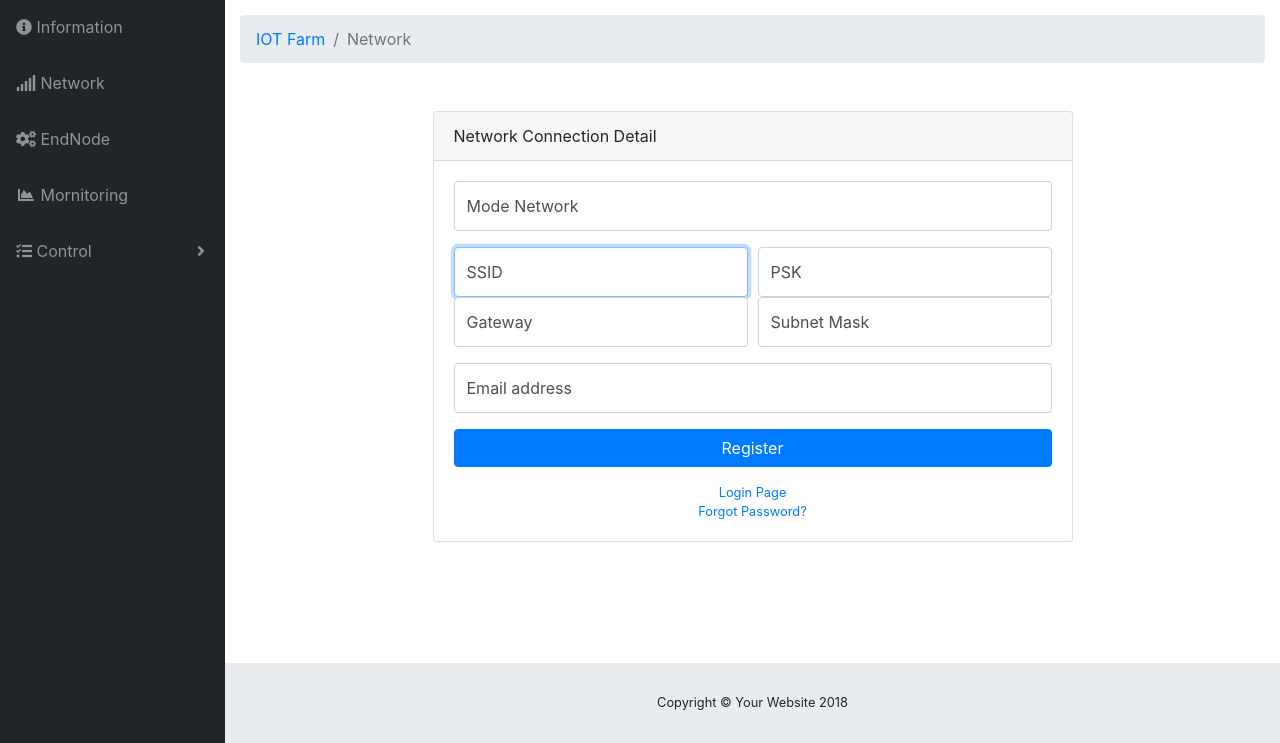
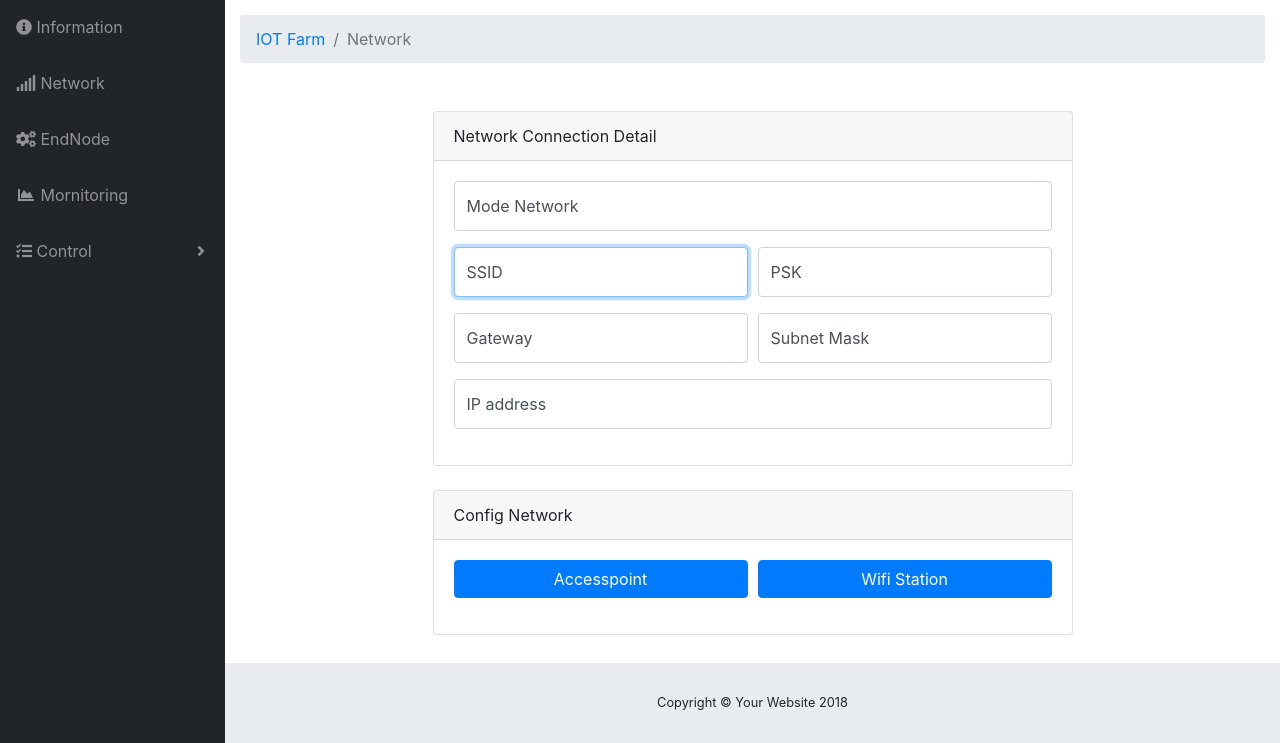
Before and after one commit to 01223755646/final-project, a Django app: page /network/ in a window 1280 px wide. Shown: the part 57-800 px from the top of the page. Run offline with Django 3.2, Linux system fonts and the light colour scheme; some libraries are stand-ins or nearby versions.

Commit message:
Update network.html
update network.html

```diff
--- a/final_project/templates/network/network.html
+++ b/final_project/templates/network/network.html
@@ -32,6 +32,10 @@
                                     <label for="PSK">PSK</label>
                                 </div>
                             </div>
+                        </div>
+                    </div>
+                    <div class="form-group">
+                        <div class="form-row">
                             <div class="col-md-6">
                                 <div class="form-label-group">
                                     <input type="text" id="gateway" class="form-control" placeholder="gateway"  autofocus="autofocus">
@@ -48,18 +52,33 @@
                     </div>
                     <div class="form-group">
                         <div class="form-label-group">
-                        <input type="" id="inputEmail" class="form-control" placeholder="Email address" required="required">
-                        <label for="inputEmail">Email address</label>
+                            <input type="" id="ipaddress" class="form-control" placeholder="IP address" >
+                            <label for="ipaddress">IP address</label>
                         </div>
                     </div>
 
-                <a class="btn btn-primary btn-block" href="login.html">Register</a>
+                    <!-- <a class="btn btn-primary btn-block" href="">Register</a> -->
                 </form>
-        <div class="text-center">
-            <a class="d-block small mt-3" href="login.html">Login Page</a>
-            <a class="d-block small" href="forgot-password.html">Forgot Password?</a>
             </div>
         </div>
+    </div>
+    <br />
+    <div class="container">
+        <div class="card card-register mx-auto" style="width: 50rem;">
+                <div class="card-header">Config Network</div>
+                <div class="card-body">
+                    <form>
+                            <div class="form-group">
+                                <div class="form-row">
+                                    <div class="col-md-6"><button type="button" class="btn btn-primary col-md-12" href="">Accesspoint</button></div>
+                                    <div class="col-md-6"><button type="button" class="btn btn-primary col-md-12" href="">Wifi Station</button></div>
+
+
+                                </div>
+                            </div>
+                    </form>
+
+
                 </div>
         </div>
 </div>
```
Lines whose indentation alone changed are shown as unchanged.
